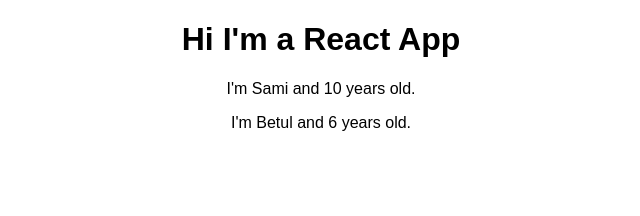
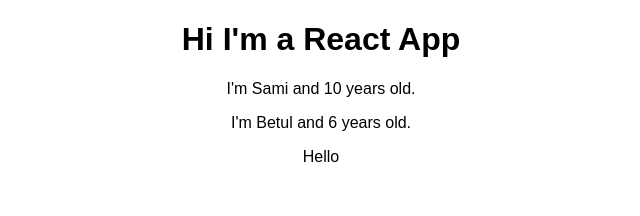
Before and after one commit to mhatiboglu/react-complete-guide, a React (Create React App) app: page / in a window 1280 px wide. Shown: the top 216 px of the page, without its empty margins (319-959 px from the left). Built offline with nearby package versions, Linux system fonts and the light colour scheme.

Commit message:
Use props.children

```diff
--- a/src/App.js
+++ b/src/App.js
@@ -8,7 +8,7 @@
       <div className="App">
         <h1>Hi I'm a React App</h1>
         <Person name='Sami' age='10'/>
-        <Person name='Betul' age='6' />
+        <Person name='Betul' age='6' >Hello</Person>
       </div>
     );
   }
--- a/src/Person/Person.js
+++ b/src/Person/Person.js
@@ -2,7 +2,11 @@
 
 
  const Person = (props) => {
-     return  <p>I'm {props.name} and {props.age} years old.  </p>
+     return  (
+     <div>
+         <p>I'm {props.name} and {props.age} years old.  </p>
+     <p>{props.children}</p>
+    </div> )
  }
 
  export default Person;
```
